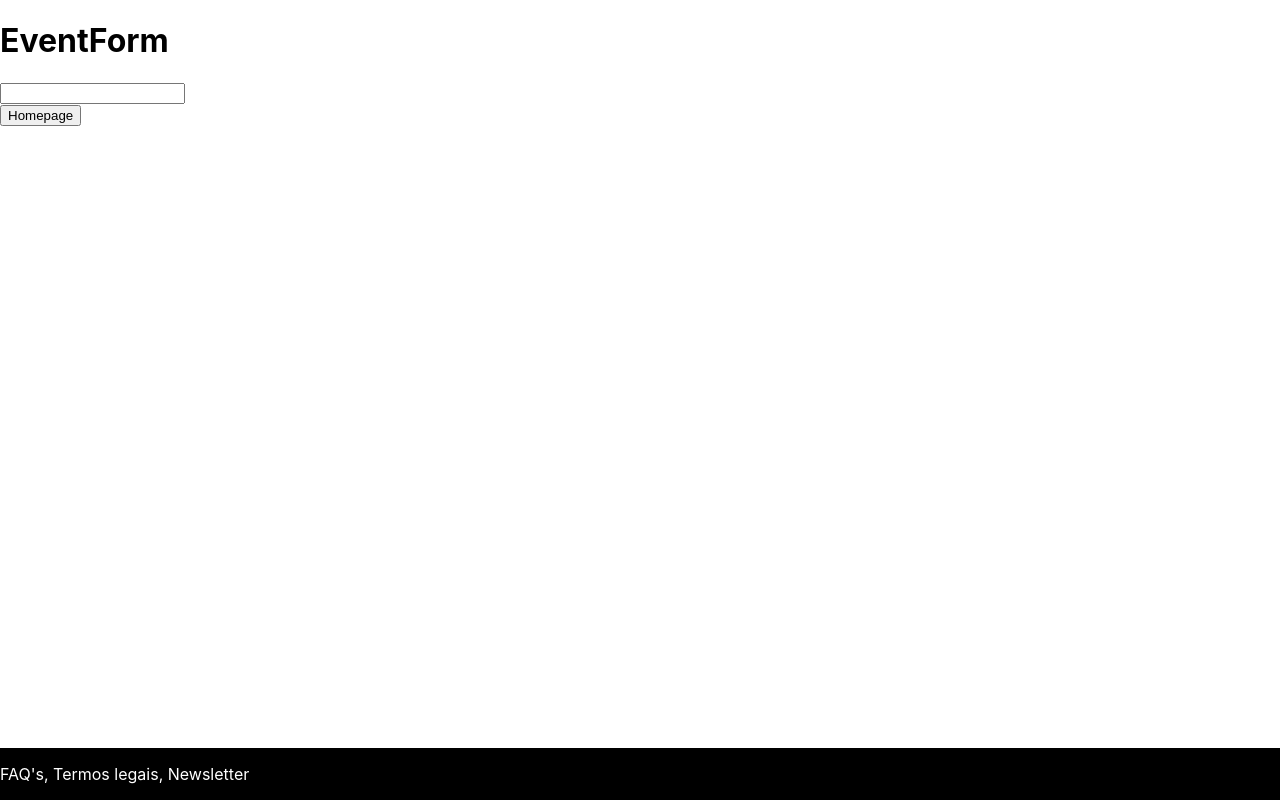
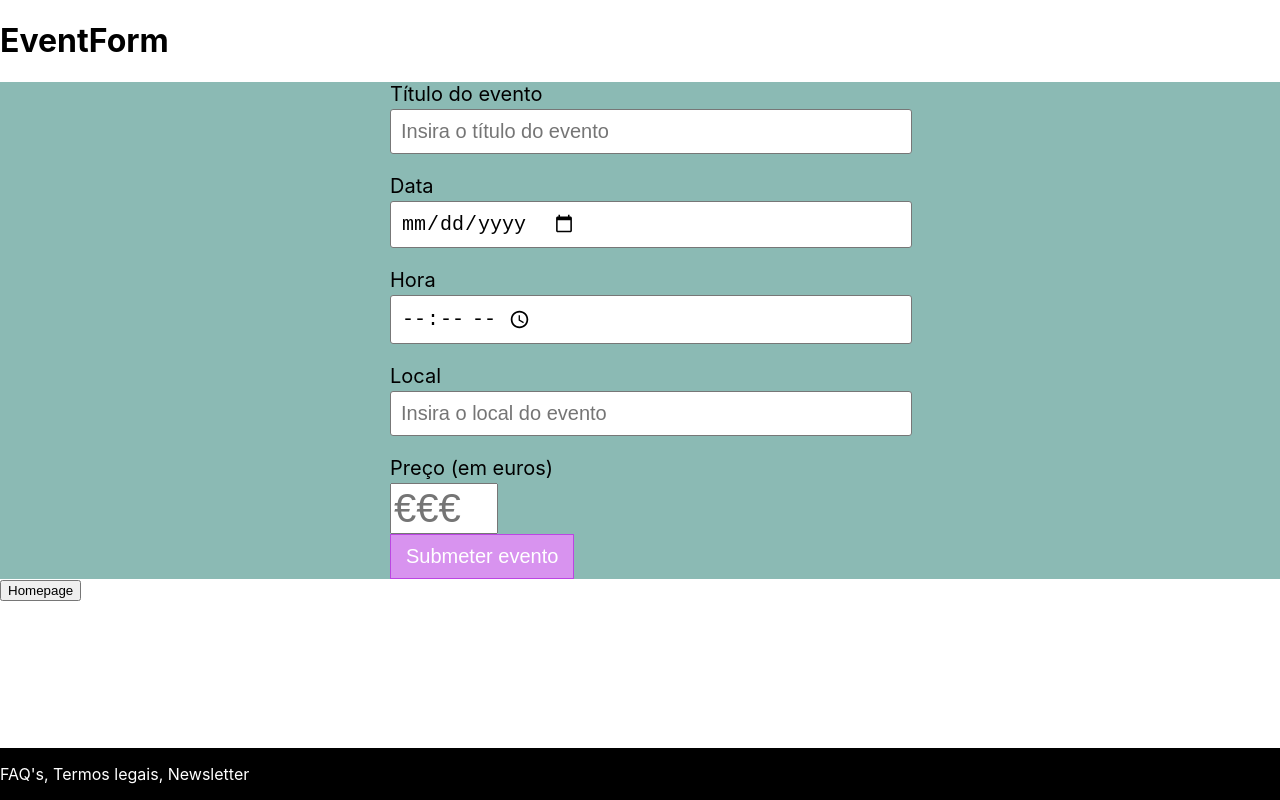
Before and after one commit to rcachucho/hack002-cintraAcontece, a React (Create React App) app in the folder frontend/: page /eventform in a window 1280 px wide. Built offline with nearby package versions, Linux system fonts and the light colour scheme.

Commit message:
Form de Register Event
Form de Register Event e respetivo Css inicial.
Adição dos logos no public/images

```diff
--- a/frontend/src/pages/EventForm.jsx
+++ b/frontend/src/pages/EventForm.jsx
@@ -1,16 +1,106 @@
 import React from 'react'
-import {Field, Formik} from 'formik'
+import { Field, Formik } from 'formik'
+import "../styles/EventForm.css"
 
-function EventForm(){
-    return(
+function EventForm() {
+    return (
         <div>
-        <h1>EventForm</h1>
-        <Formik>
-            <Field type="text">
+            <h1>EventForm</h1>
+            <div className="formcontainer">
 
-            </Field>
-        </Formik>
+                <Formik
+                    initialValues={{ title: "", event_date: "", location: "", event_time: "", price: "" }}
+                    onSubmit={(values, { setSubmitting }) => {
+                        setTimeout(() => {
+                            console.log("Submitting", values);
+                            setSubmitting(false);
+                        }, 500);
+                    }}
+                >
+                    {props => {
+                        const {
+                            values,
+                            isSubmitting,
+                            handleChange,
+                            handleBlur,
+                            handleSubmit
+                        } = props;
 
+                        return (
+                            <form onSubmit={handleSubmit}>
+                                <div className="eventform">
+
+                                    <label className="eventlabel">Título do evento</label>
+                                    <input
+                                        id="titulo"
+                                        name="titulo"
+                                        type="text"
+                                        placeholder="Insira o título do evento"
+                                        className="eventinput"
+                                    />
+
+
+
+                                    <label className="eventlabel">Data</label>
+                                    <input
+                                        id="event-date"
+                                        name="event-date"
+                                        type="date"
+                                        placeholder="Insira a data do evento"
+                                        className="eventinput"
+                                    />
+
+
+
+                                    <label className="eventlabel">Hora</label>
+                                    <input
+                                        id="event_time"
+                                        name="event_time"
+                                        type="time"
+                                        placeholder="Insira a hora do evento"
+                                        className="eventinput"
+                                    />
+
+
+
+                                    <label className="eventlabel">Local</label>
+                                    <input
+                                        id="location"
+                                        name="location"
+                                        type="text"
+                                        placeholder="Insira o local do evento"
+                                        className="eventinput"
+                                    />
+
+
+
+                                    <label className="eventlabel">Preço (em euros)</label>
+                                    <input
+                                        id="price"
+                                        name="price"
+                                        type="number"
+                                        min="0"
+                                        placeholder="€€€"
+                                        className="eventinputprice"
+                                    />
+
+                                    <div>
+                                        <button type="submit" className="submitevent"
+                                        >Submeter evento
+                                        </button>
+
+                                    </div>
+
+                                </div>
+
+
+
+                            </form>
+                        );
+                    }}
+                </Formik>
+
+            </div>
         </div>
     )
 }
--- /dev/null
+++ b/frontend/src/styles/EventForm.css
@@ -0,0 +1,53 @@
+.eventform {
+    max-width: 500px;
+    width: 100%;
+    margin: 0 auto;
+  }
+
+.formcontainer{
+     background-color: #8BBAB4;
+
+}
+
+  .eventlabel,
+  .eventinput {
+    display: flex;
+    width: 100%;
+    justify-content: row;
+  }
+
+  .eventlabel {
+    margin-bottom: 5px;
+    height: 22px;
+    font-size: 20px;
+  }
+
+  .eventinputprice{
+      width: 20%;
+      height: 50%;
+      font-size: 40px;
+  }
+
+  .eventinput {
+    margin-bottom: 20px;
+    padding: 10px;
+    border-radius: 3px;
+    border: 1px solid #777;
+    font-size: 20px;
+  }
+
+  .submitevent{
+    padding: 10px 15px;
+    background-color: #D893EF;
+    color: white;
+    border: 1px solid #bb46e2;
+    transition: ease-in-out background-color 250ms, ease-in-out color 250ms;
+    font-size: 20px;
+  }
+
+  .submitevent:hover {
+    cursor: pointer;
+    background-color: #FFB083;
+    border-color: #f57327;
+    color: #000;
+  }
```
Also changed, not shown: frontend/public/images/cintralogo.png (added), frontend/public/images/logocintramin.png (added), 1 other file (tests, documents, lock files or other folders).
